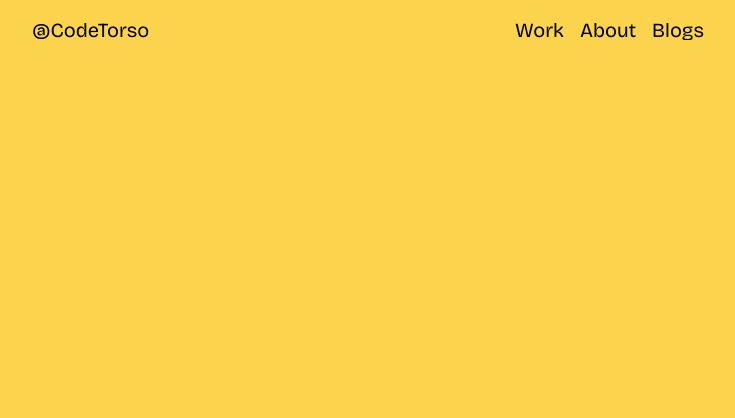
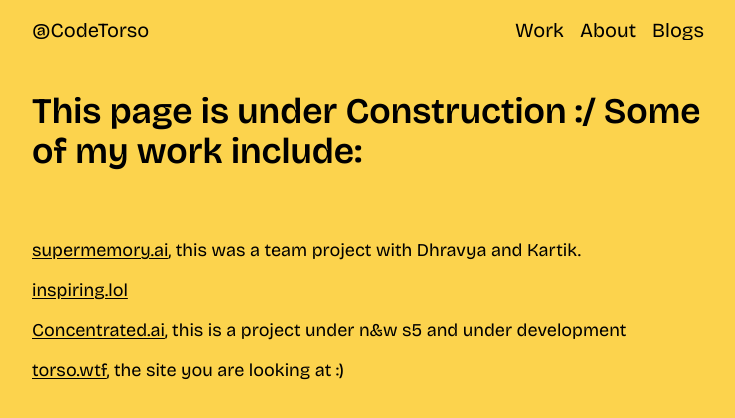
Before and after one commit to CodeTorso/torso.wtf, a Next.js app: page /work in a window 1280 px wide. Shown: the top 418 px of the page, without its empty margins (272-1007 px from the left). Built offline with nearby package versions, Linux system fonts and the light colour scheme.

Commit message:
work section add

```diff
--- a/package.json
+++ b/package.json
@@ -23,6 +23,7 @@
     "class-variance-authority": "^0.7.0",
     "clsx": "^2.1.1",
     "framer-motion": "^11.2.12",
+    "geist": "^1.3.0",
     "locomotive-scroll": "^5.0.0-beta.13",
     "lucide-react": "^0.400.0",
     "next": "14.1.0",
--- a/src/app/blogs/(blogs)/layout.tsx
+++ b/src/app/blogs/(blogs)/layout.tsx
@@ -8,7 +8,7 @@ export default function RootLayout({
   children: React.ReactNode;
 }>) {
   return (
-    <div className="m-auto flex h-screen max-w-6xl flex-col bg-black text-white">
+    <div className="m-auto flex min-h-screen max-w-6xl flex-col bg-black text-white">
       <SlideUpAnimation>
         <Link href="/blogs" className="flex items-center text-gray-300"><Back/>Back</Link>
         <div className="max-w-5xl">{children}</div>
--- a/src/app/blogs/layout.tsx
+++ b/src/app/blogs/layout.tsx
@@ -11,6 +11,6 @@ export default function RootLayout({
   children: React.ReactNode;
 }>) {
   return (
-      <header className="bg-black text-white">{children}</header>
+      <header className="bg-black text-white min-h-screen">{children}</header>
   );
 }
--- a/src/app/blogs/page.tsx
+++ b/src/app/blogs/page.tsx
@@ -8,7 +8,6 @@ async function page() {
   const posts = await getBlogs();
   return (
     <>
-      <LoaderAnimation bg="bg-black" />
       <main className="m-auto flex h-screen max-w-2xl flex-col text-white">
         <SlideUpAnimation>
           <Navbar />
--- a/src/app/work/page.tsx
+++ b/src/app/work/page.tsx
@@ -8,6 +8,15 @@ async function page() {
       <main className="m-auto flex h-screen max-w-2xl flex-col text-black">
         <SlideUpAnimation>
           <Navbar />
+          <h1 className="text-4xl font-semibold pt-8">
+            This page is under Construction :/ Some of my work include:
+          </h1>
+          <div className="flex flex-col gap-3 pt-16">
+            <p className="text-lg"><a href="https://www.supermemory.ai" className="underline underline-offset-2">supermemory.ai</a>, this was a team project with Dhravya and Kartik.</p>
+            <a className="text-lg underline underline-offset-2" href="https://www.inspiring.lol">inspiring.lol</a>
+            <p className="text-lg"><a className="underline underline-offset-2" href="https://www.concentrated.ai">Concentrated.ai</a>, this is a project under n&w s5 and under development</p>
+            <p className="text-lg"><a className="underline underline-offset-2" href="https://www.torso.wtf">torso.wtf</a>, the site you are looking at :)</p>
+          </div>
         </SlideUpAnimation>
       </main>
     </>
--- a/src/components/heading.tsx
+++ b/src/components/heading.tsx
@@ -1,9 +1,15 @@
 import { type ComponentPropsWithoutRef } from 'react';
+import { Inter } from "next/font/google";
+// old font -> Josefin_Sans
+const josefin_Sans = Inter({ subsets: ["latin"], weight: ["400"] });
+import { GeistSans } from 'geist/font/sans';
+import { GeistMono } from 'geist/font/mono';
+
 
 export function Heading(props: ComponentPropsWithoutRef<'h1'>) {
-  return <h1  className="text-7xl text-gray-300 font-extrabold py-10" {...props} />;
+  return <h1  className="text-7xl text-neutral-300 font-extrabold py-10" {...props} />;
 }
 
 export function Paragraph(props: ComponentPropsWithoutRef<'p'>) {
-  return <h1  className="text-lg font-medium py-2 leading-8 tracking-wide" {...props} />;
+  return <h1  className={`text-xl text-gray-300 font-normal py-2 leading-8  ${GeistSans.className}`} {...props} />;
 }
--- a/src/components/loaderAnimation.tsx
+++ b/src/components/loaderAnimation.tsx
@@ -1,9 +1,10 @@
 "use client";
 
-import React from "react";
+import React, { useEffect } from "react";
 import {motion} from "framer-motion"
 
 function LoaderAnimation({bg}: {bg:string}) {
+
   return (
     <motion.div
       initial={{ opacity: 1, y: 0 }}
```
Also changed, not shown: 1 other file (tests, documents, lock files or other folders).
